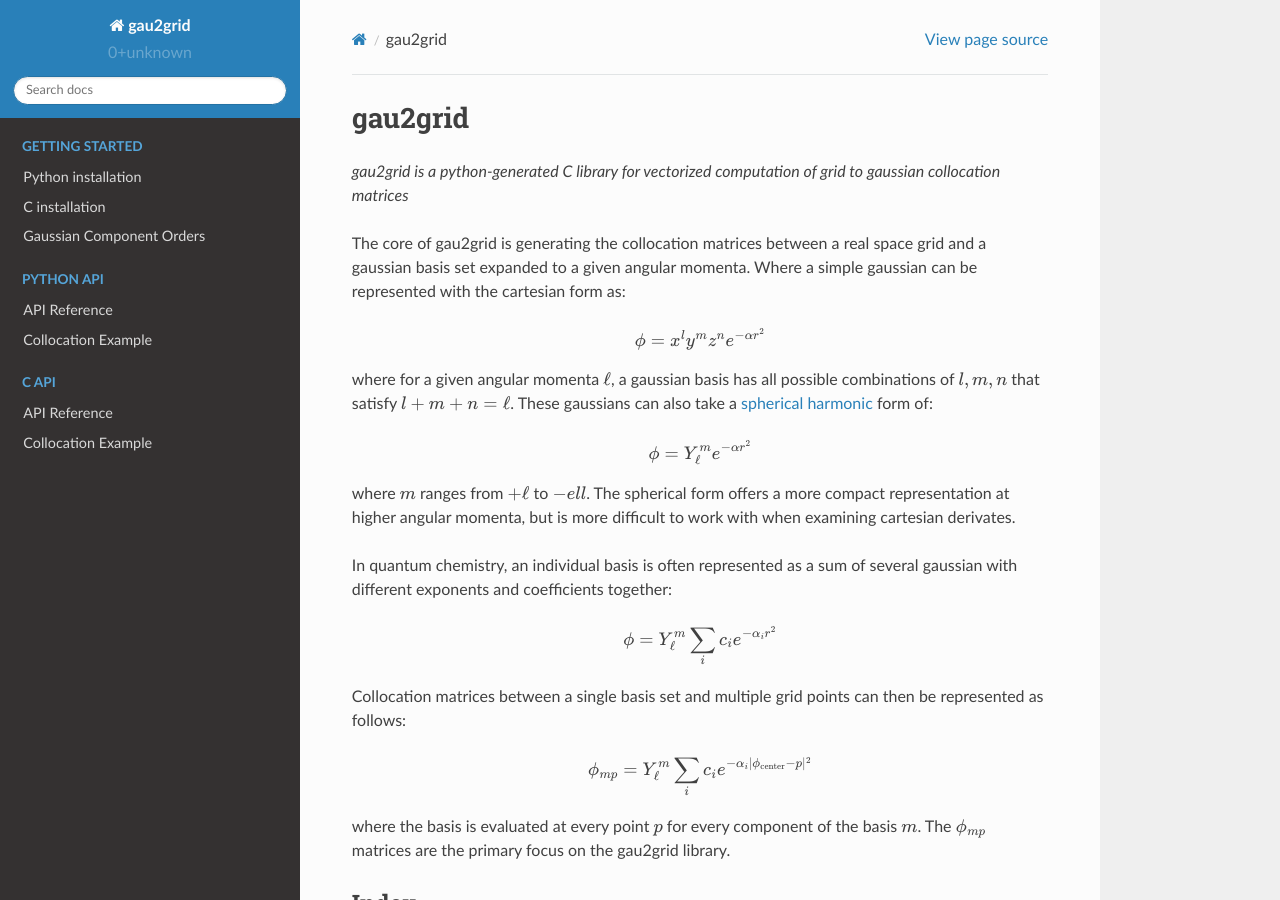
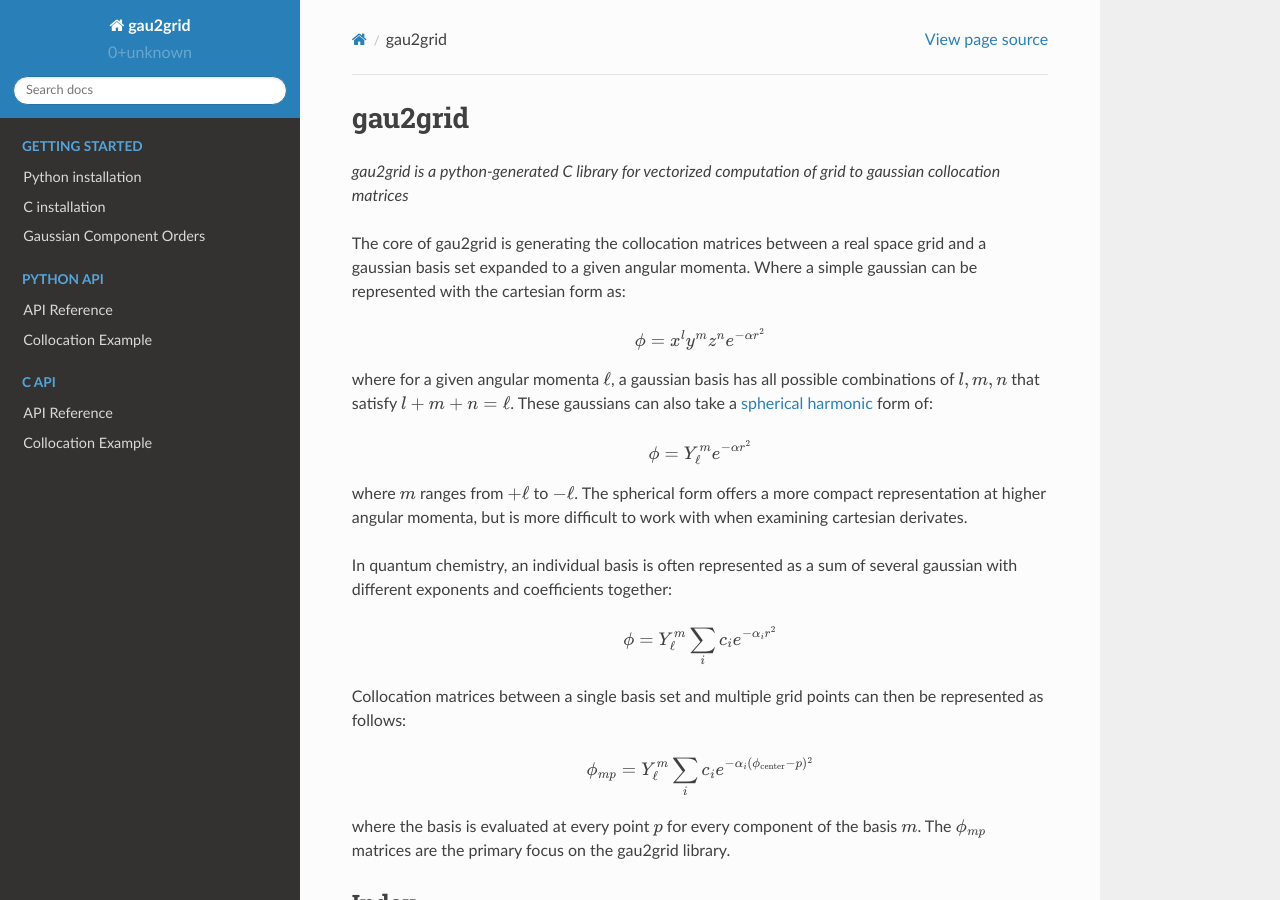
Before and after one commit to dgasmith/gau2grid, a Sphinx documentation site: the page built from docs/source/index.rst, in a window 1280 px wide and 900 px high. Built offline with Sphinx 7.4.7 and the Read the Docs theme 2.0.0, drawn with Linux system fonts in a browser that asks for light colours.

```diff
--- a/docs/source/index.rst
+++ b/docs/source/index.rst
@@ -25,7 +25,7 @@ possible combinations of :math:`l, m, n` that satisfy :math:`l + m + n =
 
     \phi = Y_\ell^m e^{-\alpha r^2}
 
-where :math:`m` ranges from :math:`+\ell` to :math:`-ell`. The spherical
+where :math:`m` ranges from :math:`+\ell` to :math:`-\ell`. The spherical
 form offers a more compact representation at higher angular momenta, but is
 more difficult to work with when examining cartesian derivates.
 
@@ -41,7 +41,7 @@ then be represented as follows:
 
 .. math::
 
-    \phi_{m p} = Y_\ell^m \sum_i c_i e^{-\alpha_i |\phi_{\rm center} - p| ^2}
+    \phi_{m p} = Y_\ell^m \sum_i c_i e^{-\alpha_i (\phi_{\rm center} - p) ^2}
 
 where the basis is evaluated at every point :math:`p` for every component of
 the basis :math:`m`. The :math:`\phi_{m p}` matrices are the primary focus on
```
